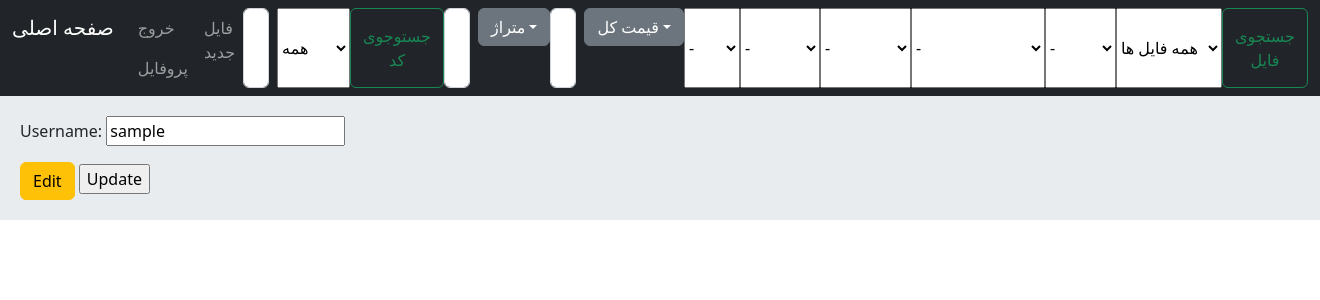
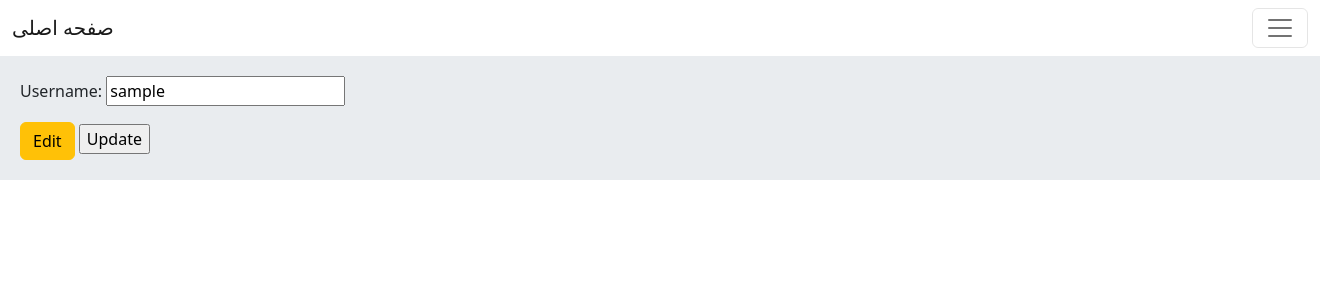
Before and after one commit to erfansafarzad7/Shekaarchi-Django-CBV, a Django app: page /accounts/edit-profile/1/ in a window 1320 px wide. Shown: the top 300 px of the page. Run offline with Django 4.2, Linux system fonts and the light colour scheme; the visitor is signed in with stand-in values (Sample User, id 1); data comes from the database, SQL or seed files in the repository.

Commit message:
--NavbarUpdate

```diff
--- a/templates/inc/navbar.html
+++ b/templates/inc/navbar.html
@@ -1,6 +1,16 @@
-<nav class="navbar navbar-expand-lg navbar-dark bg-dark">
+<nav class="navbar bg-body-tertiary sticky-top">
   <div class="container-fluid">
-        <div class="navbar-nav">
+            <a class="navbar-brand" href="{% url 'home:home' %}">صفحه اصلی</a>
+    <button class="navbar-toggler" type="button" data-bs-toggle="offcanvas" data-bs-target="#offcanvasNavbar" aria-controls="offcanvasNavbar">
+      <span class="navbar-toggler-icon"></span>
+    </button>
+    <div class="offcanvas offcanvas-end" tabindex="-1" id="offcanvasNavbar" aria-labelledby="offcanvasNavbarLabel">
+      <div class="offcanvas-header">
+        <h5 class="offcanvas-title" id="offcanvasNavbarLabel">Offcanvas</h5>
+        <button type="button" class="btn-close" data-bs-dismiss="offcanvas" aria-label="Close"></button>
+      </div>
+
+      <div class="offcanvas-body">
 
             <a class="navbar-brand" href="{% url 'home:home' %}">صفحه اصلی</a>
 
@@ -17,11 +27,12 @@
                 <a class="nav-link" href="{% url 'accounts:user_profile' request.user.id %}">پروفایل</a>
             </div>
             {% endif %}
+
             <a class="nav-link" href="{% url 'files:create' %}">فایل جدید</a>
 
 
+            <!-- code search field -->
             <form class="d-flex" role="search" method="GET" action="{% url 'home:search' %}">
-                <!-- code search field -->
                 <input class="form-control me-2" type="search"
                        placeholder="کد" aria-label="Search" name="code">
                 <select name="search_in">
@@ -30,10 +41,10 @@
                 </select>
                 <button class="btn btn-outline-success" type="submit">جستوجوی کد</button>
             </form>
-                <form class="d-flex" role="search" method="GET" action="{% url 'home:search' %}">
 
             <!-- area search field and dropdown -->
-                <input class="form-control me-2" value="0" placeholder="متراژ"
+            <form class="d-flex" role="search" method="GET" action="{% url 'home:search' %}">
+                <input class="form-control me-2" placeholder="متراژ"
                        name="area" type="search" aria-label="Search" >
                 <div class="dropdown">
                     <button class="btn btn-secondary dropdown-toggle" type="button"
@@ -51,7 +62,7 @@
                 </div>
 
                 <!-- all price search field and dropdown -->
-                <input class="form-control me-2" value="0" placeholder="قیمت کل"
+                <input class="form-control me-2" placeholder="قیمت کل"
                         name="all_price" aria-label="Search" type="search">
                 <div class="dropdown">
                     <button class="btn btn-secondary dropdown-toggle" type="button"
@@ -65,6 +76,16 @@
                                 type="submit" name="all_price" value="3000000000">3,000,000,000</button>
                     </ul>
                 </div>
+
+                    <input class="form-control me-2" type="search"
+                       placeholder="شهر/محل" aria-label="Search" name="city">
+
+                    <select name="subject">
+                        <option value="">-</option>
+                        <option value="sell">فروش</option>
+                        <option value="mortgage">رهن</option>
+                        <option value="rent">اجاره</option>
+                    </select>
 
                     <select name="type">
                         <option value="">-</option>
```
Lines whose indentation alone changed are shown as unchanged.
